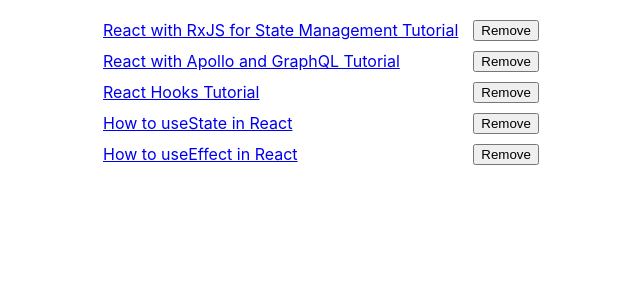
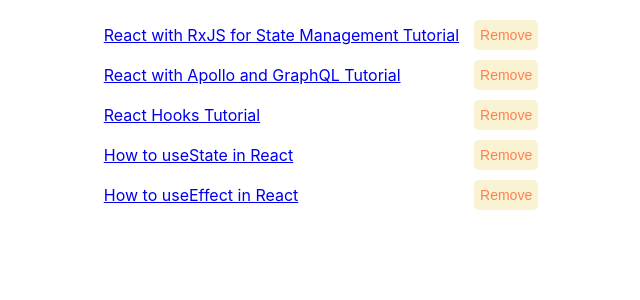
Before and after one commit to EricRicketts/LearningReact, a React (Create React App) app in the folder MyOwnReactLearning/rweiruch-intro-hooks-use-state/: page / in a window 1280 px wide. Shown: the top 300 px of the page, without its empty margins (319-959 px from the left). Built offline with nearby package versions, Linux system fonts and the light colour scheme.

Commit message:
center anchor text with buttons in rweiruch use state app

```diff
--- a/MyOwnReactLearning/rweiruch-intro-hooks-use-state/src/App.css
+++ b/MyOwnReactLearning/rweiruch-intro-hooks-use-state/src/App.css
@@ -41,6 +41,18 @@
   justify-content: space-between;
 }
 
+.tutorial-list > li > a {
+  display: inline-block;
+  margin-top: 5px;
+}
+
 .remove-button {
   margin-left: 15px;
+  border: none;
+  border-radius: 5px;
+  background-color: #faf3d3;
+  font-size: 14px;
+  height: 30px;
+  color: coral;
+
 }
```
